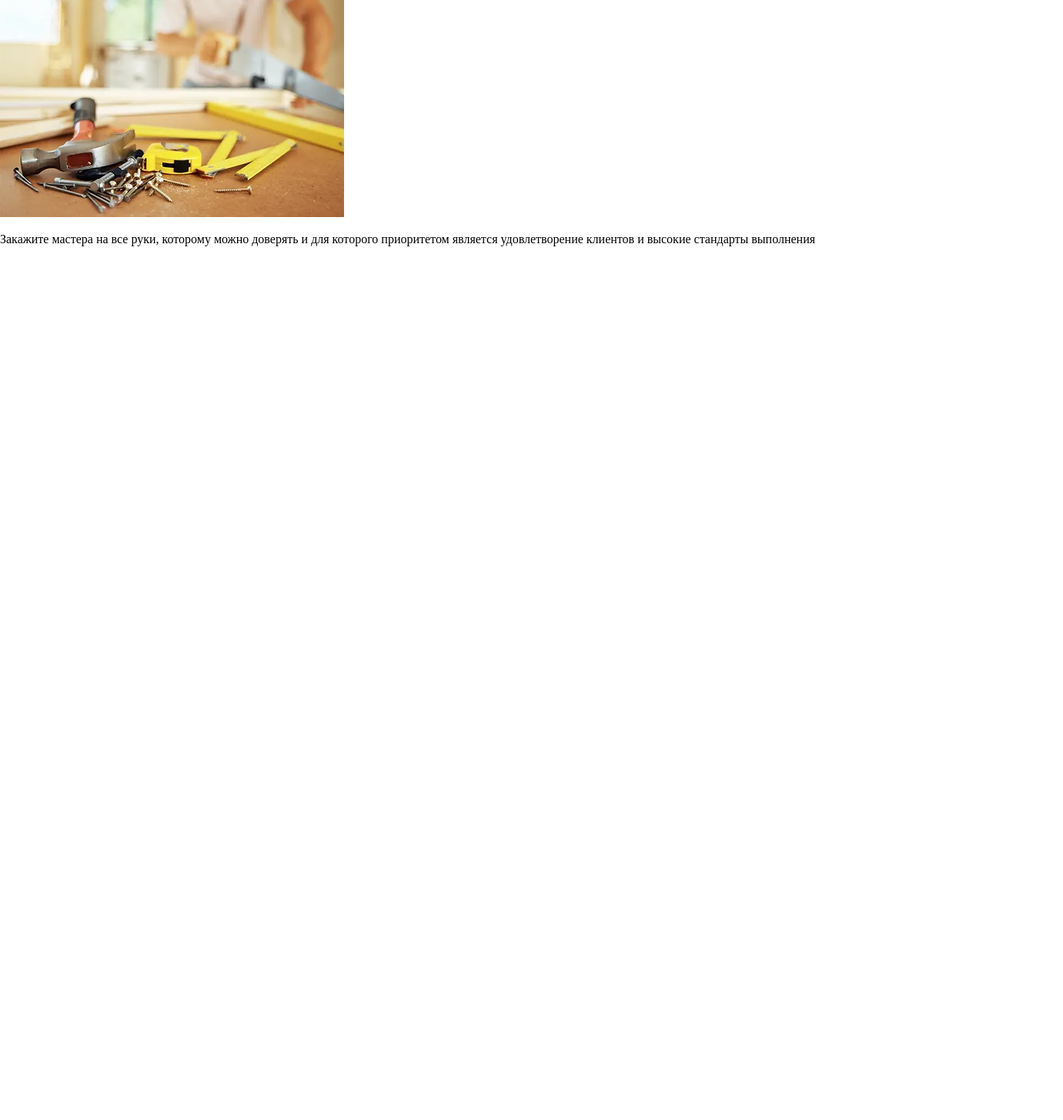
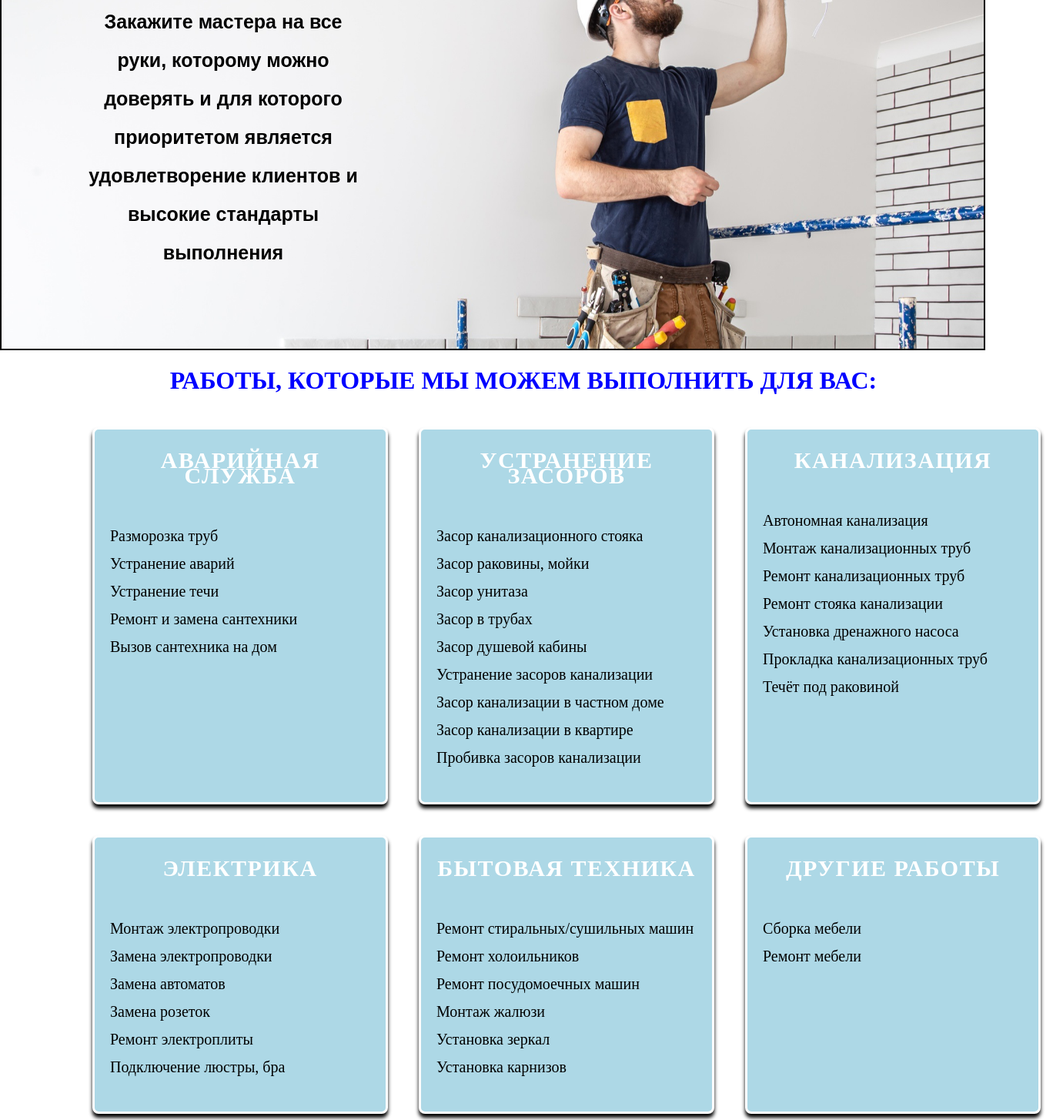
Before and after one commit to Miranna472/plumber, a plain HTML site: page index.html in a window 1280 px wide. Shown: the part 462-1917 px from the top of the page at 77% size, 1381 px wide, since content can reach past the window. Before the commit the page ends 800 px from the top, so only its background shows below. Drawn offline with Linux system fonts and the light colour scheme.

Commit message:
initial commit

```diff
--- a/index.html
+++ b/index.html
@@ -2,24 +2,101 @@
 <html lang="ru">
 
 <head>
-    <title>healthy</title>
+    <title>Plumber</title>
     <link rel="stylesheet" type="text/css" href="style.css">
 </head>
 
 <body>
     <div class="header">
         <img class="logo" src="./img/logo.jpg" alt="logo">
-       <p class="husbent-for-hour">МУЖ НА ЧАС</p>
+        <p class="husbent-for-hour">МУЖ НА ЧАС</p>
     </div>
     <div class="contacts">
         <p class="tel">+38(099)067-11-74</p>
         <img class="icon" src="./img/free-icon-telegram-5968804.png" alt="telegram">
         <img class="icon" src="./img/free-icon-viber-3670059.png" alt="viber">
         <img class="icon" src="./img/free-icon-whatsapp-3536445.png" alt="whatsapp">
+    </div>
+    <div class="work">
+        <p class="text-about-us">Закажите мастера на все руки, которому можно доверять и для которого приоритетом
+            является удовлетворение клиентов и высокие стандарты выполнения</p>
+    </div>
+    <div class="about-work">
+        <h1 class="Work-for-you">РАБОТЫ, КОТОРЫЕ МЫ МОЖЕМ ВЫПОЛНИТЬ ДЛЯ ВАС:</h1>
+        <div class="container">
+            <div class="container-with-text">
+                <p class="text">АВАРИЙНАЯ СЛУЖБА</p>
+                <ul class="list">
+                    <li>Разморозка труб</li>
+                    <li> Устранение аварий</li>
+                    <li> Устранение течи</li>
+                    <li> Ремонт и замена сантехники</li>
+                    <li> Вызов сантехника на дом</li>
+                </ul>
             </div>
-    <div class="work">
-        <img class="photo-man-worker" src="./img/41d000_979ac34d362eeadd4463f0ee71272d72.webp" alt="worker">
-        <p class="text-about-work">Закажите мастера на все руки, которому можно доверять и для которого приоритетом является удовлетворение клиентов и высокие стандарты выполнения</p>
+            <div class="container-with-text">
+                <p class="text">УСТРАНЕНИЕ ЗАСОРОВ</p>
+                <ul class="list">
+                    <li>Засор канализационного стояка</li>
+                    <li>Засор раковины, мойки</li>
+                    <li>Засор унитаза</li>
+                    <li> Засор в трубах</li>
+                    <li> Засор душевой кабины</li>
+                    <li> Устранение засоров канализации</li>
+                    <li> Засор канализации в частном доме</li>
+                    <li> Засор канализации в квартире</li>
+                    <li> Пробивка засоров канализации</li>
+                </ul>
+            </div>
+            <div class="container-with-text">
+                <p class="text">КАНАЛИЗАЦИЯ</p>
+                <ul class="list">
+                    <li> Автономная канализация</li>
+                    <li>Монтаж канализационных труб</li>
+                    <li>Ремонт канализационных труб</li>
+                    <li>Ремонт стояка канализации</li>
+                    <li>Установка дренажного насоса</li>
+                    <li>Прокладка канализационных труб</li>
+                    <li>Течёт под раковиной</li>
+                </ul>
+            </div>
+            <div class="container-with-text">
+                <p class="text">ЭЛEКТРИКА</p>
+                <ul class="list">
+                    <li>Монтаж электропроводки</li>
+                    <li>Замена электропроводки</li>
+                    <li>Замена автоматов</li>
+                    <li>Замена розеток</li>
+                    <li>Ремонт электроплиты</li>
+                    <li>Подключение люстры, бра</li>
+                </ul>
+            </div>
+            <div class="container-with-text">
+                <p class="text">БЫТОВАЯ ТЕХНИКА</p>
+                <ul class="list">
+                    <li>Ремонт стиральных/сушильных машин</li>
+                    <li>Ремонт холоильников</li>
+                    <li>Ремонт посудомоечных машин</li>
+                    <li>Монтаж жалюзи</li>
+                    <li>Установка зеркал</li>
+                    <li>Установка карнизов</li>
+                </ul>
+            </div>
+            <div class="container-with-text">
+                <p class="text">Другие работы</p>
+                <ul class="list">
+                    <li>Сборка мебели</li>
+                    <li>Ремонт мебели</li>
+                    <li></li>
+                </ul>
+            </div>
         </div>
-        <div class="about-us">
-            <p class="text-about-us">
+    </div>
+    <div class="footer">
+        <div class="footer-container">
+            <img class="logo-plumber" src="./img/logo-white-kyiv.svg" alt="logo">
+            <p class="footer-text">МУЖ НА ЧАС</p>
+            <p class="tel">+38(099)067-11-74</p>
+        </div>
+    </div>
+</body>
--- a/style.css
+++ b/style.css
@@ -28,7 +28,7 @@ body {
 }
 
 .tel {
-    font-size: 30px;
+    font-size: 50px;
     font-weight: bold;
     padding: 20px;
 }
@@ -42,6 +42,97 @@ body {
 }
 
 .icon {
-    width: 30px;
-    height: 30px;
+    width: 50px;
+    height: 50px;
 }
+
+.work {
+    text-align: center;
+    background-image: url(fon_section-with-man.jpg);
+    background-size: cover;
+    background-position: center;
+    border: 2px solid #000;
+}
+
+.man {
+    width: 100%;
+    height: 100%;
+    margin: 300px;
+    text-align: center;
+}
+
+.text-about-us {
+    font-family: play, sans-serif;
+    line-height: 2em;
+    text-align: center;
+    margin: 100px;
+    font-family: arial;
+    font-size: 25px;
+    font-weight: bold;
+    margin-right: 800px;
+}
+
+.man-hand {
+    margin-top: 50px;
+}
+
+.about-work {}
+
+.Work-for-you {
+    text-align: center;
+    color: blue;
+    margin-left: 80px;
+
+}
+
+.container {
+    display: flex;
+    flex-wrap: wrap;
+    margin-left: 100px;
+    margin-bottom: 30px;
+    width: 100%;
+}
+
+.container-with-text {
+    background-color: #ADD8E6;
+    border-radius: 8px;
+    padding: 20px 0;
+    border: 3px solid #fff;
+    box-shadow: 0 5px 5px #000;
+    display: flex;
+    flex-direction: column;
+    align-items: center;
+    margin: 20px;
+    width: 30%;
+}
+
+.text {
+    font-size: 30px;
+    color: #fff;
+    padding-bottom: 20px;
+    text-transform: uppercase;
+    line-height: 20px;
+    text-align: center;
+    font-weight: 900;
+    margin: 10px;
+    letter-spacing: 1.5px;
+    font-family: Ubuntu;
+}
+
+.list {
+    line-height: 1.8;
+    align-self: flex-start;
+    list-style-type: none;
+    padding: 0;
+    margin: 20px;
+    font-size: 20px;
+}
+
+.footer {
+    background-color: #ADD8E6;
+
+}
+
+.footer-container {
+    display: flex;
+}
```
Also changed, not shown: fon_section-with-man.jpg (added), img/The-Best-Handyman-Near-Me.webp (added), img/electrician_tool.jpg (added), img/logo-white-kyiv.svg (added), img/perechen-uslug-muzh-na-chas-495x340.png (added), img/trebuetsya-svarshchik-elektrik-montazhnik-na-2500553_big.jpg (added), img/with-man.jpg (renamed from img/fon_section-with-man.jpg), 5 other files.
